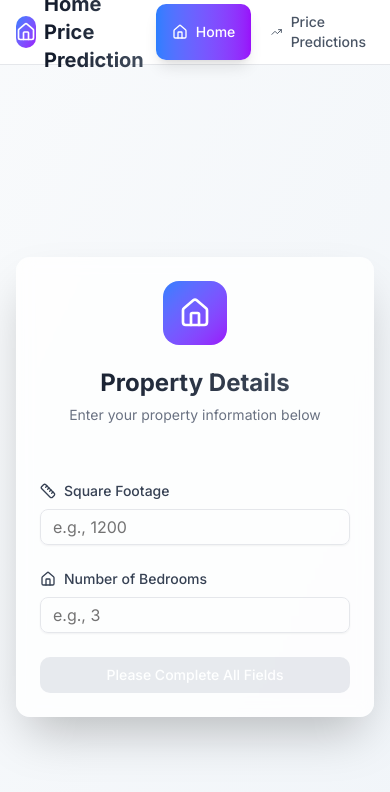
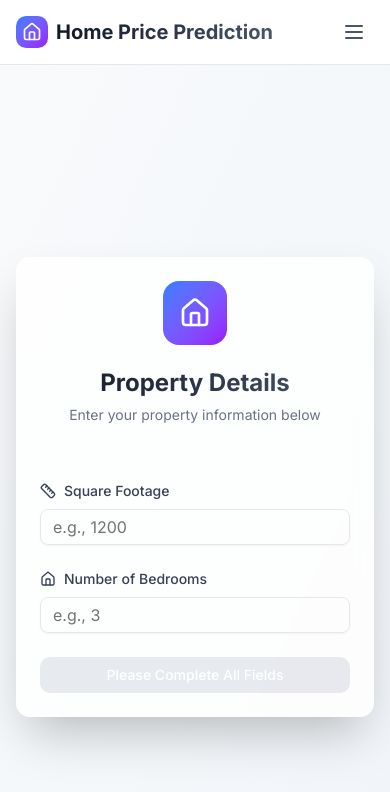
Before and after one commit to bucky-badger-gesmer/home-price-prediction, a Next.js app: page / in a window 390 px wide. Shown: the top 792 px of the page. Built offline with nearby package versions, Linux system fonts and the light colour scheme.

Commit message:
feat: make navbar responsive

```diff
--- a/src/components/navbar.tsx
+++ b/src/components/navbar.tsx
@@ -1,11 +1,13 @@
 'use client';
 
-import { Home, TrendingUp } from 'lucide-react';
+import { Home, Menu, TrendingUp, X } from 'lucide-react';
 import Link from 'next/link';
 import { usePathname } from 'next/navigation';
+import { useState } from 'react';
 
 export function Navbar() {
   const pathname = usePathname();
+  const [isMobileMenuOpen, setIsMobileMenuOpen] = useState(false);
 
   const navItems = [
     {
@@ -20,10 +22,15 @@ export function Navbar() {
     },
   ];
 
+  const toggleMobileMenu = () => {
+    setIsMobileMenuOpen(!isMobileMenuOpen);
+  };
+
   return (
     <nav className="bg-white/80 backdrop-blur-md border-b border-gray-200 sticky top-0 z-50">
       <div className="max-w-7xl mx-auto px-4 sm:px-6 lg:px-8">
         <div className="flex justify-between items-center h-16">
+          {/* Logo */}
           <div className="flex items-center">
             <Link href="/" className="flex items-center space-x-2">
               <div className="w-8 h-8 bg-gradient-to-br from-blue-500 to-purple-600 rounded-lg flex items-center justify-center">
@@ -35,7 +42,8 @@ export function Navbar() {
             </Link>
           </div>
 
-          <div className="flex space-x-1">
+          {/* Desktop Navigation */}
+          <div className="hidden md:flex space-x-1">
             {navItems.map((item) => {
               const Icon = item.icon;
               const isActive = pathname === item.href;
@@ -56,7 +64,50 @@ export function Navbar() {
               );
             })}
           </div>
+
+          {/* Mobile menu button */}
+          <div className="md:hidden">
+            <button
+              onClick={toggleMobileMenu}
+              className="p-2 rounded-lg text-gray-600 hover:text-gray-900 hover:bg-gray-100 transition-colors duration-200"
+              aria-label="Toggle mobile menu"
+            >
+              {isMobileMenuOpen ? (
+                <X className="w-6 h-6" />
+              ) : (
+                <Menu className="w-6 h-6" />
+              )}
+            </button>
+          </div>
         </div>
+
+        {/* Mobile Navigation Menu */}
+        {isMobileMenuOpen && (
+          <div className="md:hidden border-t border-gray-200 bg-white/95 backdrop-blur-sm">
+            <div className="px-2 pt-2 pb-3 space-y-1">
+              {navItems.map((item) => {
+                const Icon = item.icon;
+                const isActive = pathname === item.href;
+
+                return (
+                  <Link
+                    key={item.name}
+                    href={item.href}
+                    onClick={() => setIsMobileMenuOpen(false)}
+                    className={`flex items-center space-x-3 px-3 py-3 rounded-lg text-base font-medium transition-all duration-200 ${
+                      isActive
+                        ? 'bg-gradient-to-r from-blue-500 to-purple-600 text-white shadow-lg'
+                        : 'text-gray-600 hover:text-gray-900 hover:bg-gray-100'
+                    }`}
+                  >
+                    <Icon className="w-5 h-5" />
+                    <span>{item.name}</span>
+                  </Link>
+                );
+              })}
+            </div>
+          </div>
+        )}
       </div>
     </nav>
   );
```
